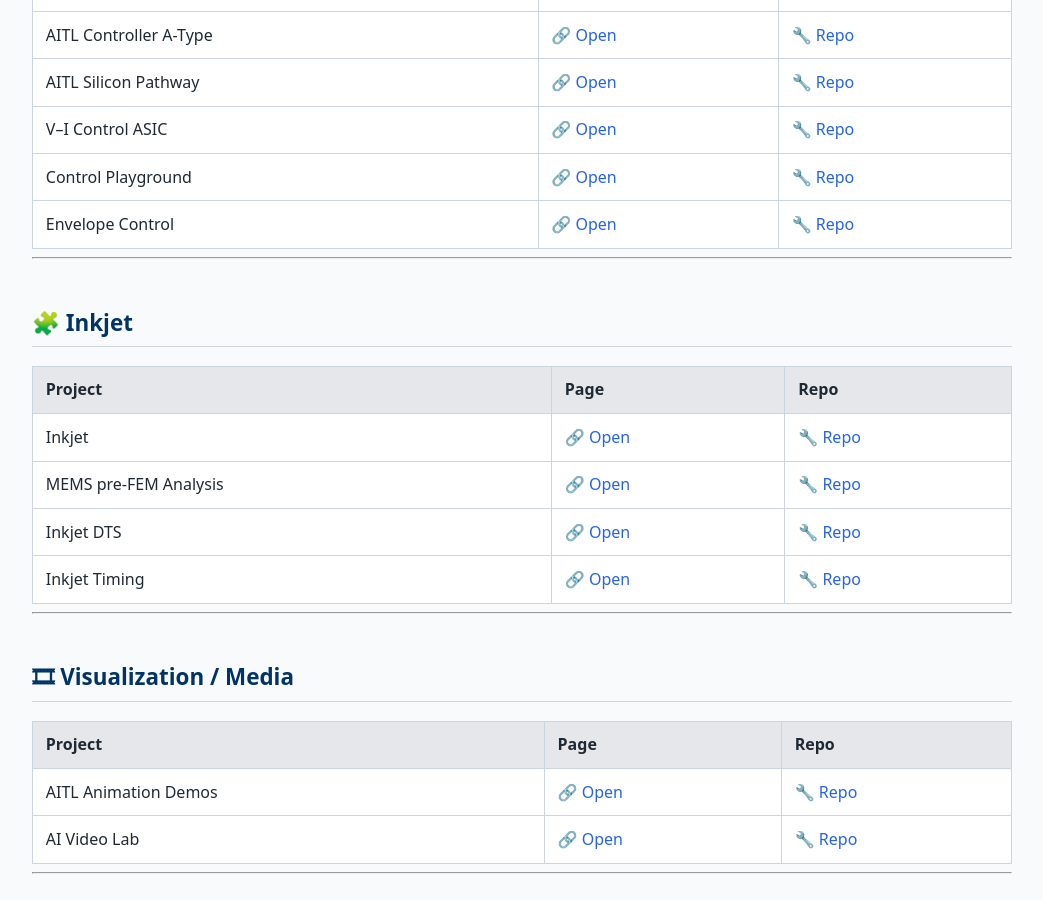
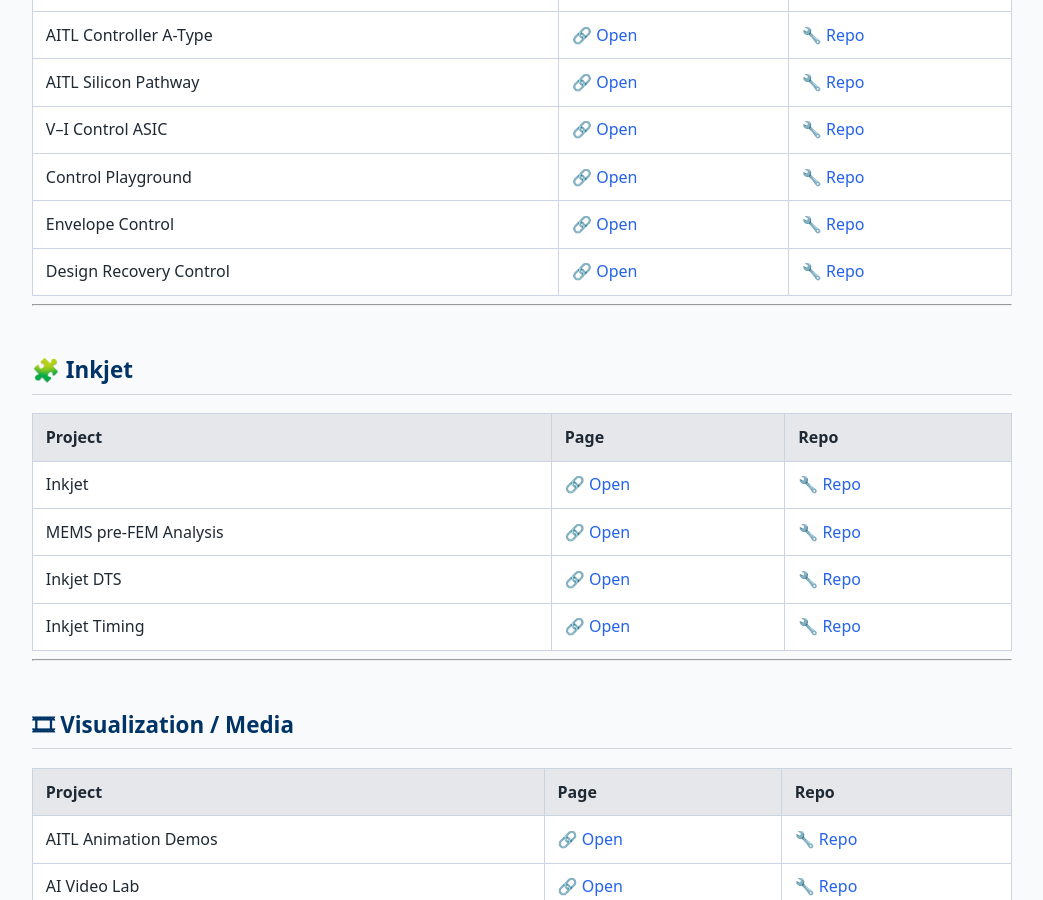
Before and after one commit to Samizo-AITL/Samizo-AITL.github.io, a Jekyll site: the page built from repo-index.md, in a window 1280 px wide and 900 px high, scrolled down 1197 px. Shown: the whole window, without its empty margins (118-1161 px from the left). Built offline with Jekyll 4.4.1, drawn with Linux system fonts in a browser that asks for light colours.

Commit message:
Update repo-index.md

```diff
--- a/repo-index.md
+++ b/repo-index.md
@@ -46,6 +46,7 @@ Samizo-AITL における **全リポジトリ横断リンク集**
 | V–I Control ASIC | 🔗 [Open](https://samizo-aitl.github.io/vi-control-asic-sky130/) | 🔧 [Repo](https://github.com/Samizo-AITL/vi-control-asic-sky130) |
 | Control Playground | 🔗 [Open](https://samizo-aitl.github.io/control-playground/) | 🔧 [Repo](https://github.com/Samizo-AITL/control-playground) |
 | Envelope Control | 🔗 [Open](https://samizo-aitl.github.io/envelope-control/) | 🔧 [Repo](https://github.com/Samizo-AITL/envelope-control) |
+| Design Recovery Control | 🔗 [Open](https://samizo-aitl.github.io/design-recovery-control/) | 🔧 [Repo](https://github.com/Samizo-AITL/design-recovery-control) |
 
 ---
 
```
